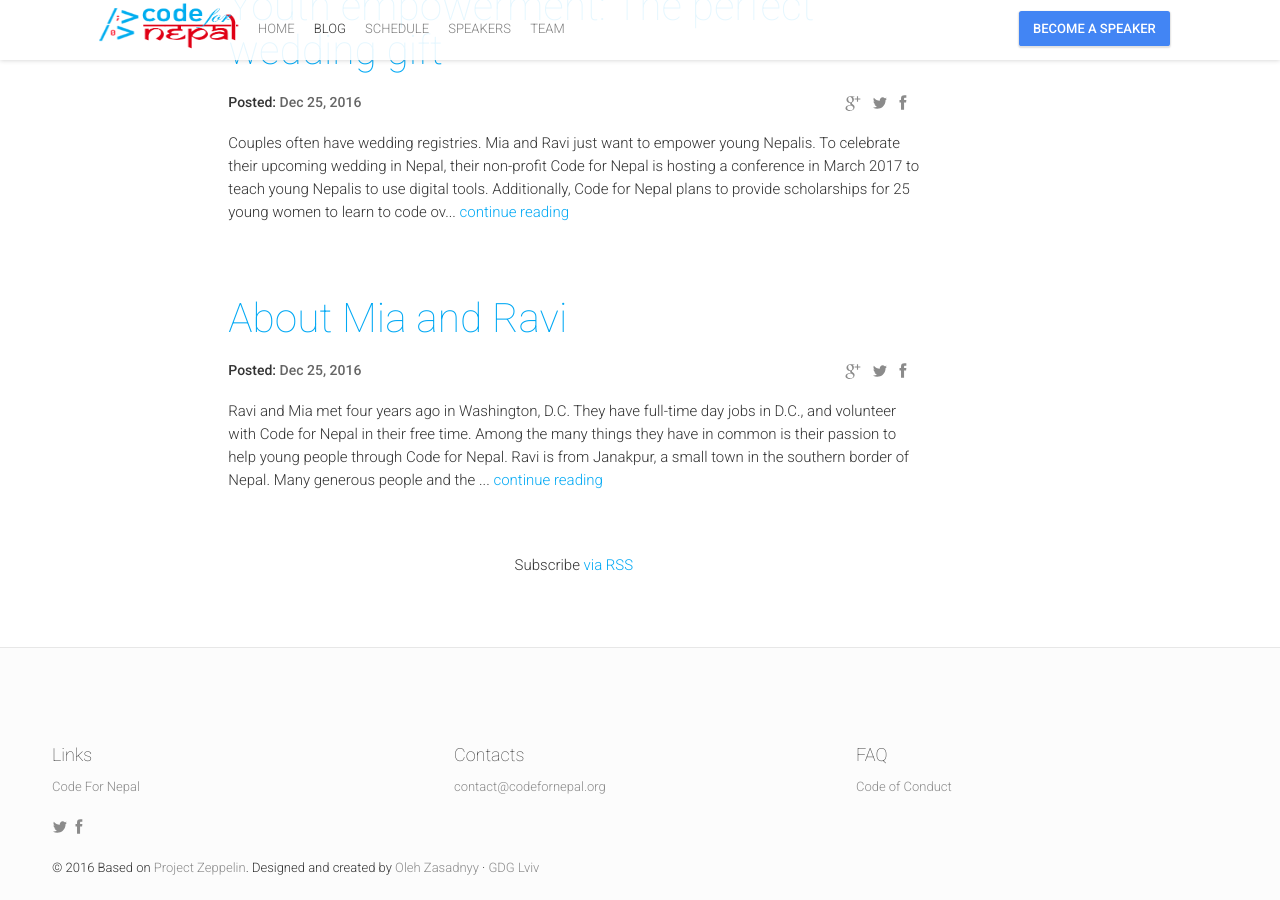
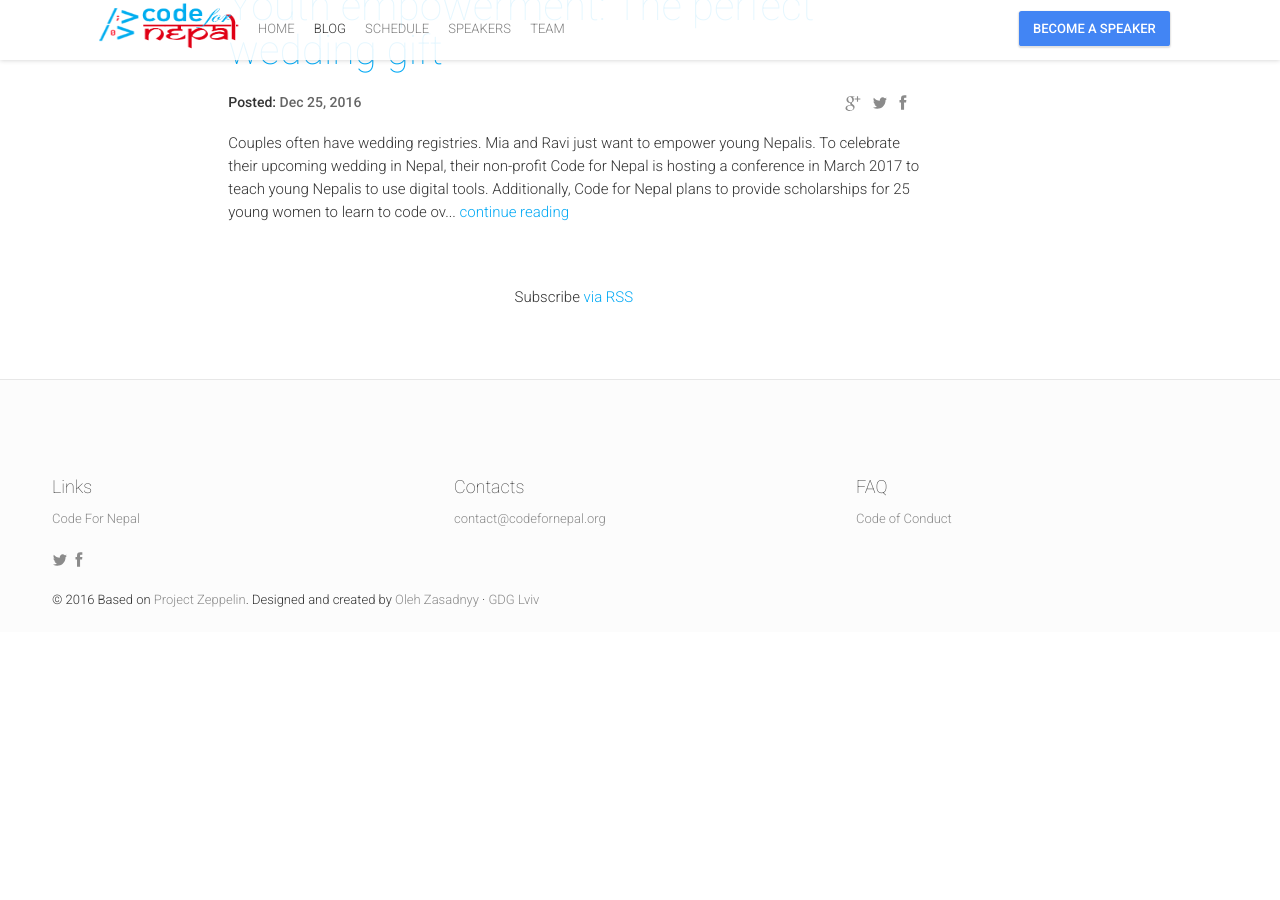
Before and after one commit to ravinepal/visitjanakpur, a Jekyll site: the page built from blog.html, in a window 1280 px wide and 900 px high, scrolled down 575 px. Built offline with Jekyll 4.4.1, drawn with Linux system fonts in a browser that asks for light colours; nearby versions of some CDN libraries; comment, search, counter and statistics services are not loaded; after the commit the page ends 1207 px from its top, so only the background shows below that.

Commit message:
Update blog post and hero

```diff
--- a/_posts/2016-12-25-mia-ravi.md
+++ /dev/null
@@ -1,14 +0,0 @@
----
-layout: post
-title:  "About Mia and Ravi"
-date:   2016-12-25 08:00:00
-isStaticPost: false
----
-
-Ravi and Mia met four years ago in Washington, D.C. They have full-time day jobs in D.C., and volunteer with Code for Nepal in their free time. Among the many things they have in common is their passion to help young people through Code for Nepal.
-
-Ravi is from Janakpur, a small town in the southern border of Nepal. Many generous people and the Internet improved his odds in life. Aside from cooking, traveling and reading with Mia, Ravi uses his free time to work with awesome volunteers on really cool projects!
-
-Mia is from a small town in Massachusetts. She is a policy nerd who taught economics at Harvard. She enjoys travel, photography, writing, reading, and cooking momos (Nepali dumplings) with Ravi.
-
-Both Mia and Ravi feel enormously lucky and want to do all they can to help others. That’s why they are celebrating their wedding by empowering young people in Nepal.
```
Also changed, not shown: _posts/2016-12-25-youth-empowerement.markdown (+9 -1 lines), img/sections-background/hero.jpg.
